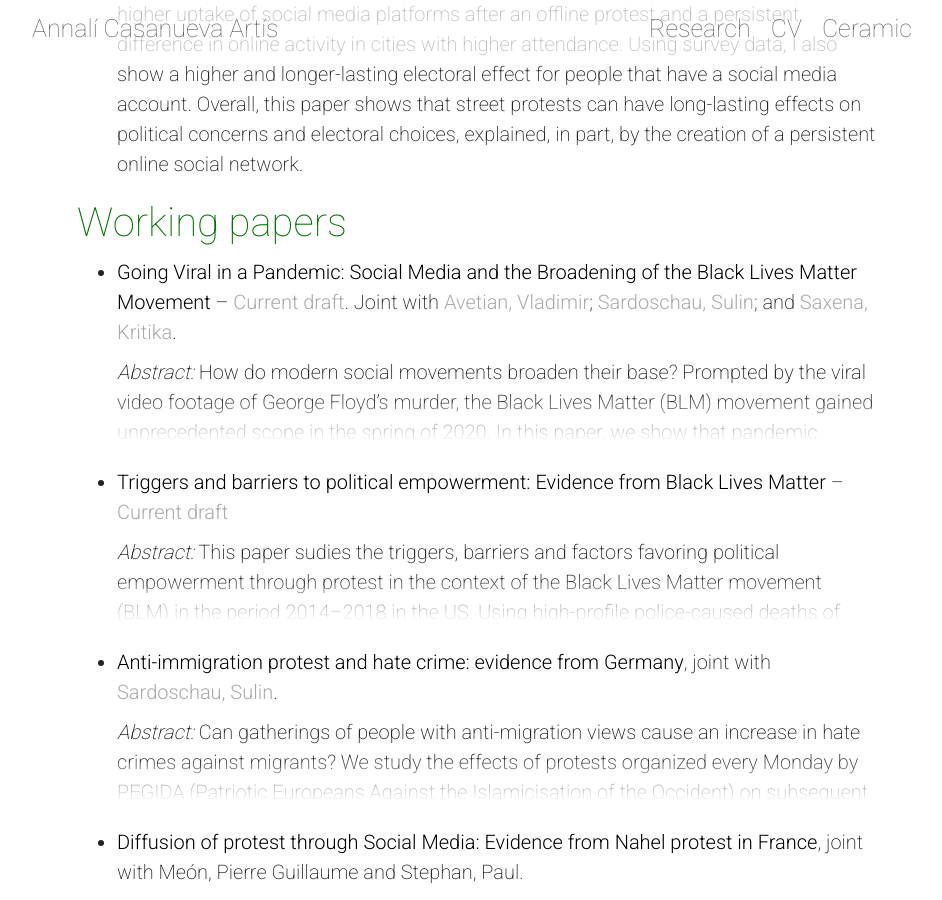
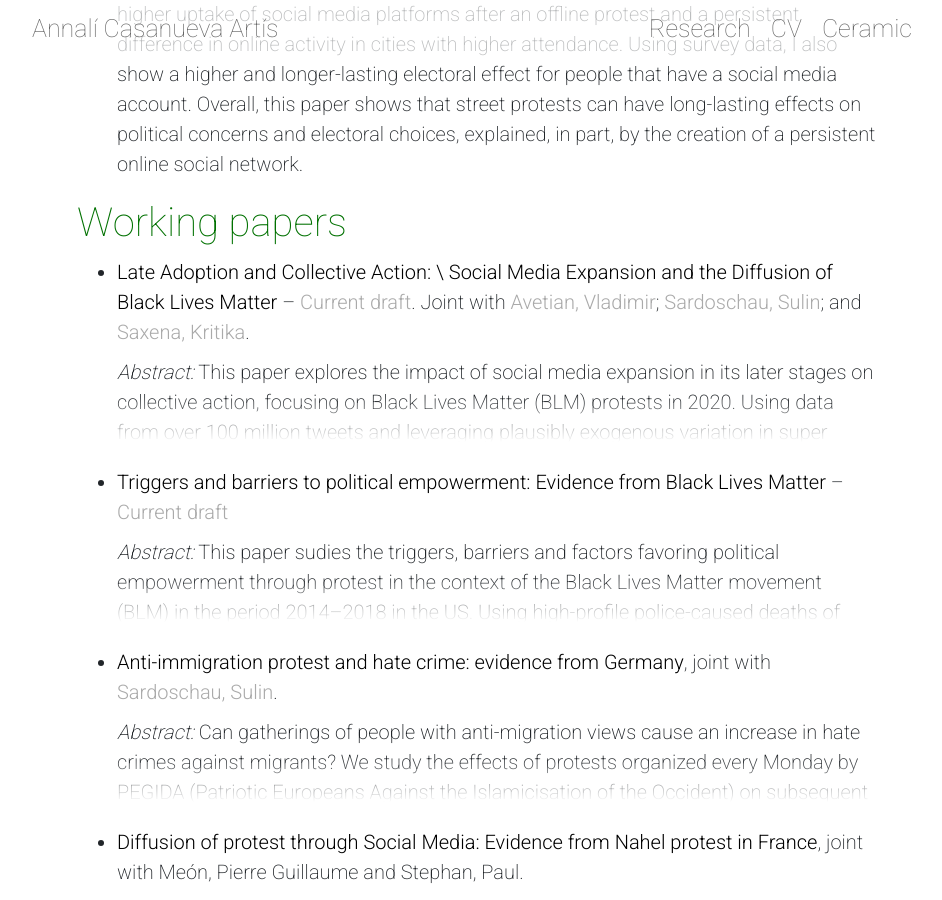
Before and after one commit to Annali-Casanueva/annali-casanueva.github.io, a Jekyll site: the page built from pages/en/research.md, in a window 1280 px wide and 900 px high, scrolled down 742 px. Shown: the whole window, without its empty margins (163-1105 px from the left). Built offline with Jekyll 4.4.1, drawn with Linux system fonts in a browser that asks for light colours.

Commit message:
Updated BLM paper

```diff
--- a/pages/en/research.md
+++ b/pages/en/research.md
@@ -33,22 +33,20 @@ Job Market paper
 Working papers
 ==============
 
-* *Going Viral in a Pandemic: Social Media and the Broadening of the Black Lives Matter Movement*{: .papertitle } -- [Current draft](/docs/Black-Lives-Matter-and-COVID-19.pdf).
+* *Late Adoption and Collective Action: \\ Social Media Expansion and the Diffusion of Black Lives Matter*{: .papertitle } -- [Current draft](/docs/Black-Lives-Matter-and-COVID-19.pdf).
    Joint with Avetian, Vladimir; Sardoschau, Sulin; and Saxena, Kritika.
 
-   *Abstract:* How do modern social movements broaden their base?
-   Prompted by the viral video footage of George Floyd's murder, the
-   Black Lives Matter (BLM) movement gained unprecedented scope in the
-   spring of 2020. In this paper, we show that pandemic exposure
-   (COVID-19 related deaths) significantly increased the take-up of
-   social media and subsequently mobilized new segments of society to
-   join the movement for the first time. We exploit Super Spreader
-   Events in the early stages of the pandemic as a source of plausibly
-   exogenous variation at the county level and develop a novel index
-   of social media penetration, using information from more than 45
-   million tweets, google searches and mobility data. Our results
-   suggest that social media can be persuasive and inspire action
-   outside of traditional coalitions.
+   *Abstract:* This paper explores the impact of social media
+    expansion in its later stages on collective action, focusing on
+    Black Lives Matter (BLM) protests in 2020. Using data from over
+    100 million tweets and leveraging plausibly exogenous variation in
+    super spreading events, we show that pandemic exposure increased
+    social media adoption in predominantly white, rural, and
+    Republican-leaning counties. "Late adopters" played a crucial role
+    in spreading online and offline BLM protests to new areas,
+    mobilizing more effectively than existing users. Our evidence
+    suggests a shift in preferences among late adopters, beyond merely
+    reducing coordination costs.
    {: .preview }
 
 
```
